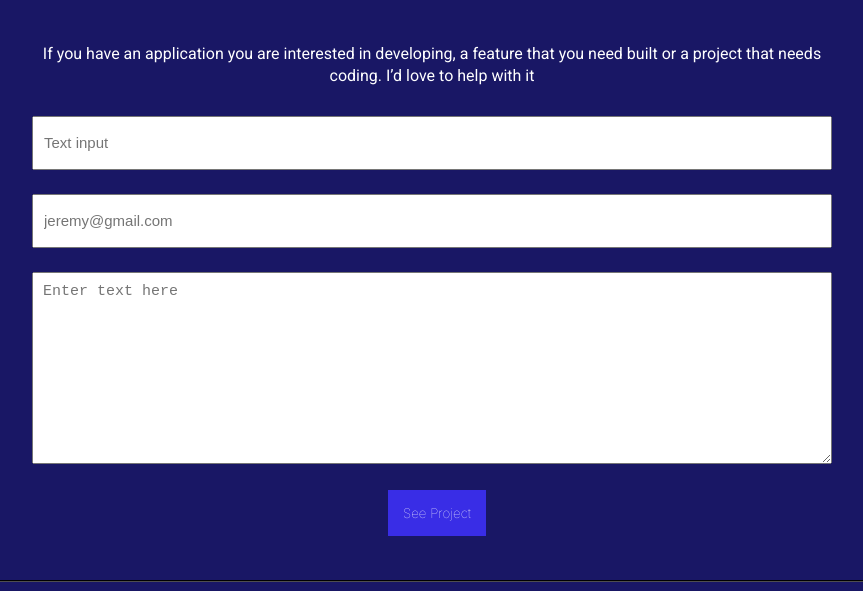
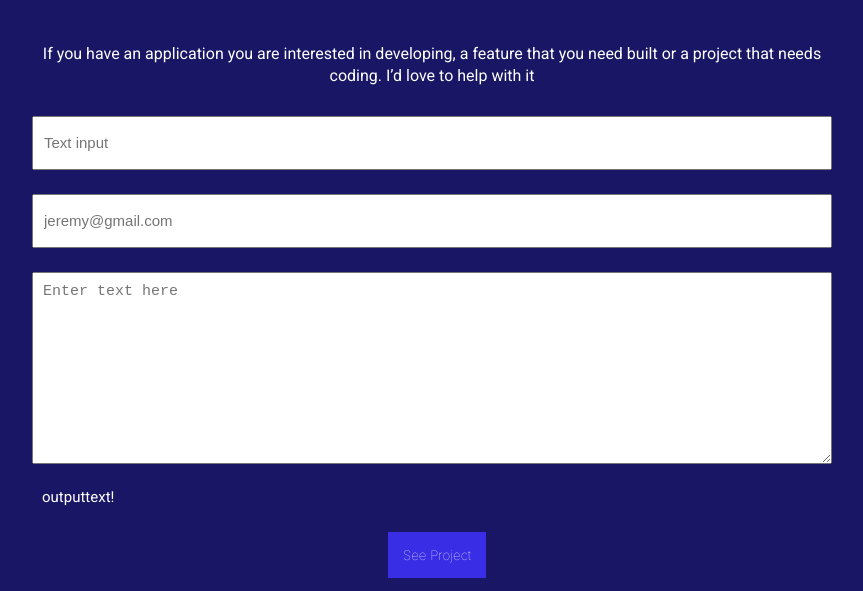
Before and after one commit to Timowest12/Portfolio, a website: page index.html in a window 1280 px wide. Shown: the part 3694-4285 px from the top of the page, without its empty margins (208-1071 px from the left). Drawn offline with Linux system fonts and the light colour scheme.

Commit message:
Add outputtext span

```diff
--- a/index.html
+++ b/index.html
@@ -270,6 +270,7 @@
             maxlength="500"
             required
           ></textarea>
+          <span>outputtext!</span>
           <div class="btnwrapper">
             <button type="submit" class="projectbtn">See Project</button>
           </div>
```
